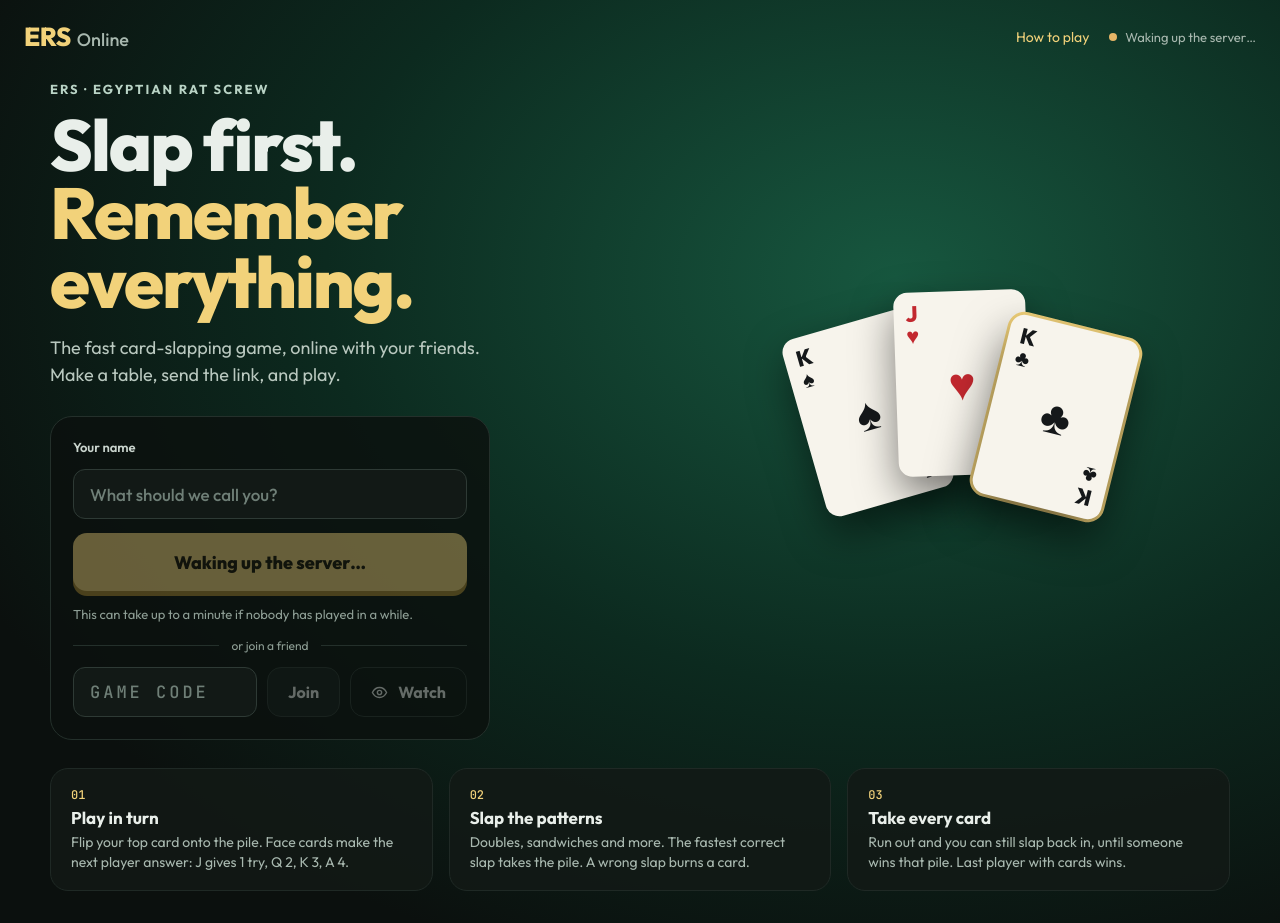
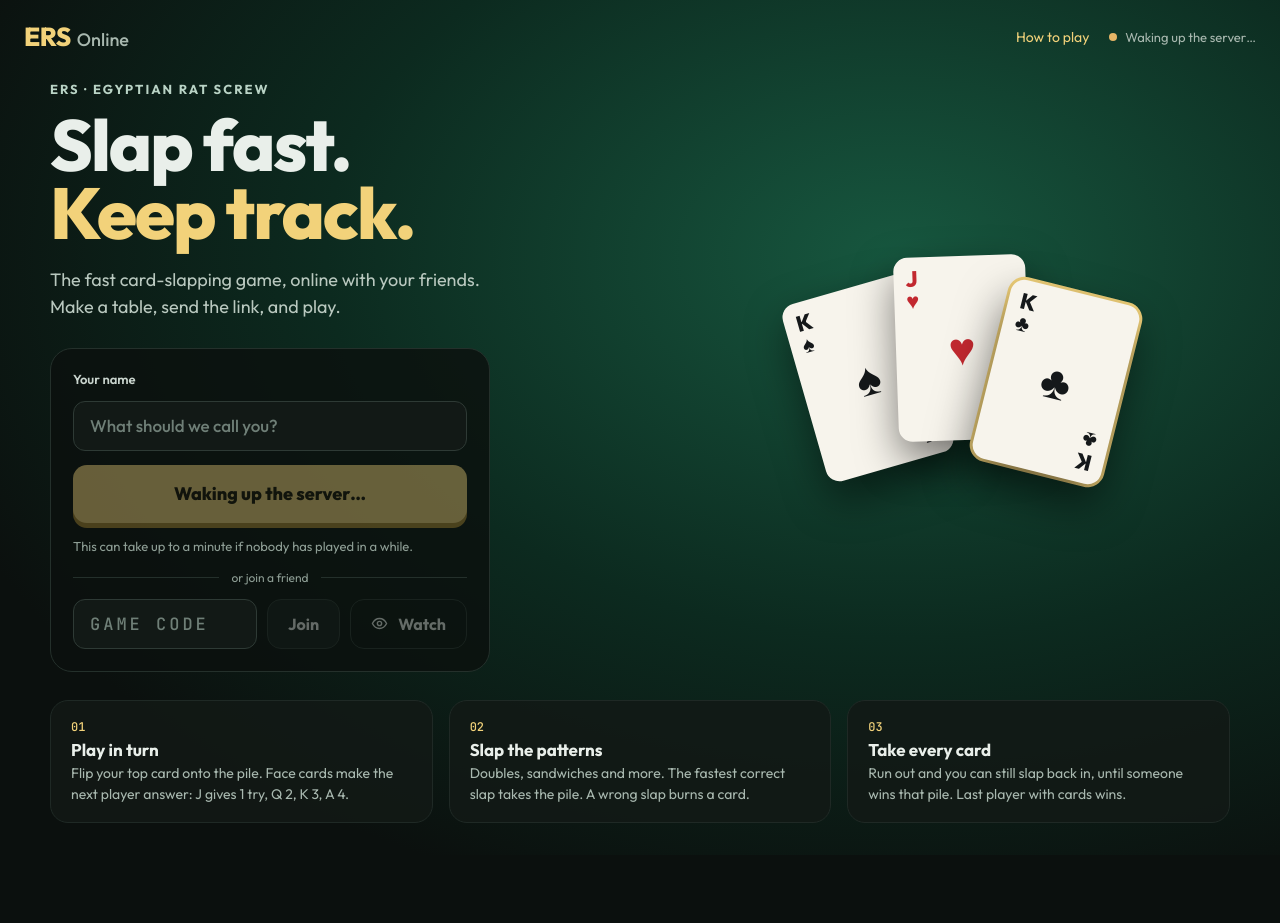
Before and after one commit to richardwweng/ers-online, a React (Vite) app in the folder client/: page / in a window 1280 px wide. After the commit the page ends 855 px from the top, so only its background shows below. Built offline with nearby package versions, Linux system fonts and the light colour scheme; no server answers.

Commit message:
New headline: Slap fast. Keep track.

```diff
--- a/client/src/pages/Home.tsx
+++ b/client/src/pages/Home.tsx
@@ -76,9 +76,9 @@ export default function Home() {
           <div>
             <p className="home-eyebrow">ERS · Egyptian Rat Screw</p>
             <h1 className="home-title">
-              Slap first.
+              Slap fast.
               <br />
-              <span className="accent">Remember everything.</span>
+              <span className="accent">Keep track.</span>
             </h1>
             <p className="home-lead">
               The fast card-slapping game, online with your friends. Make a table, send the link, and play.
```
